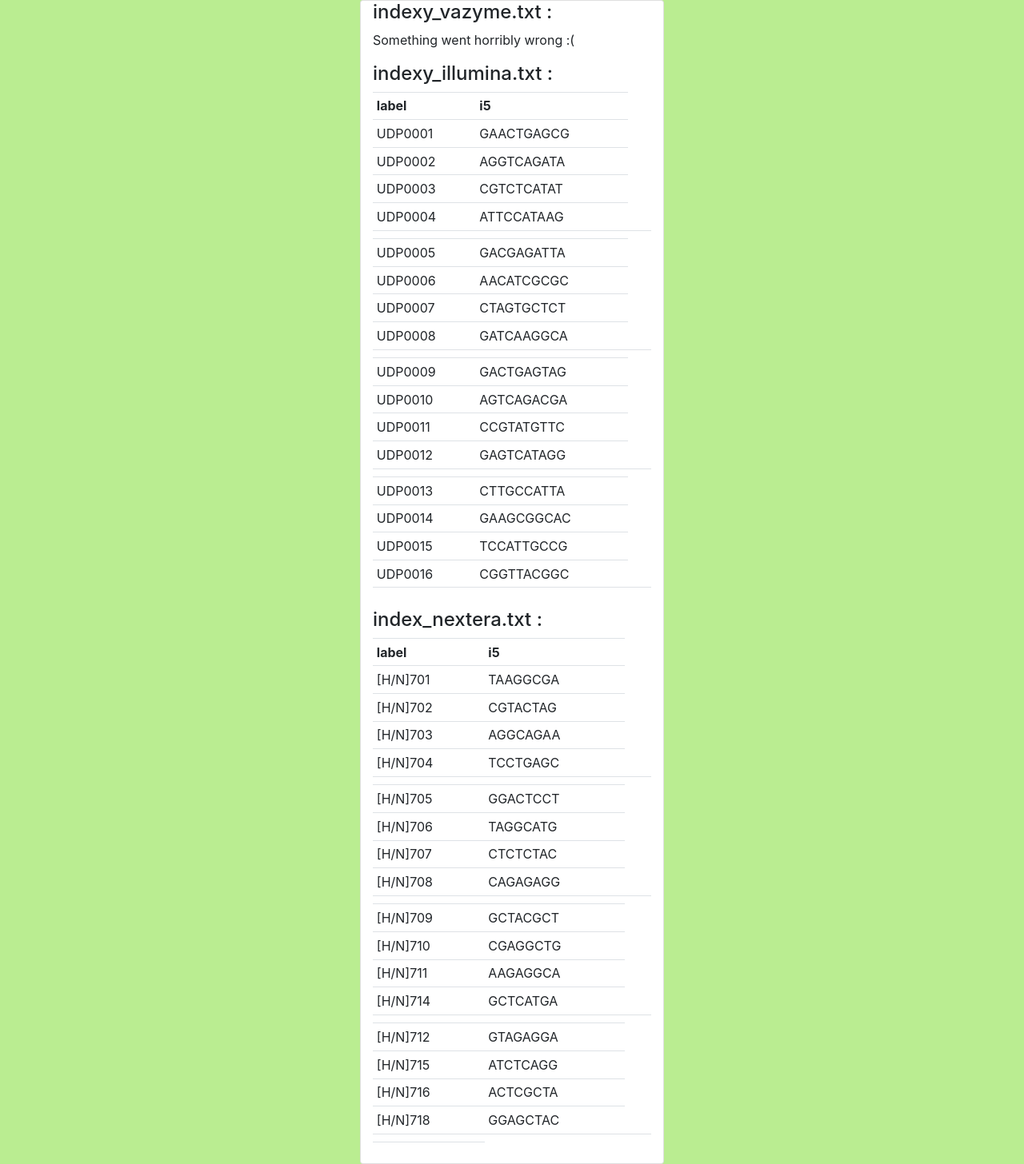
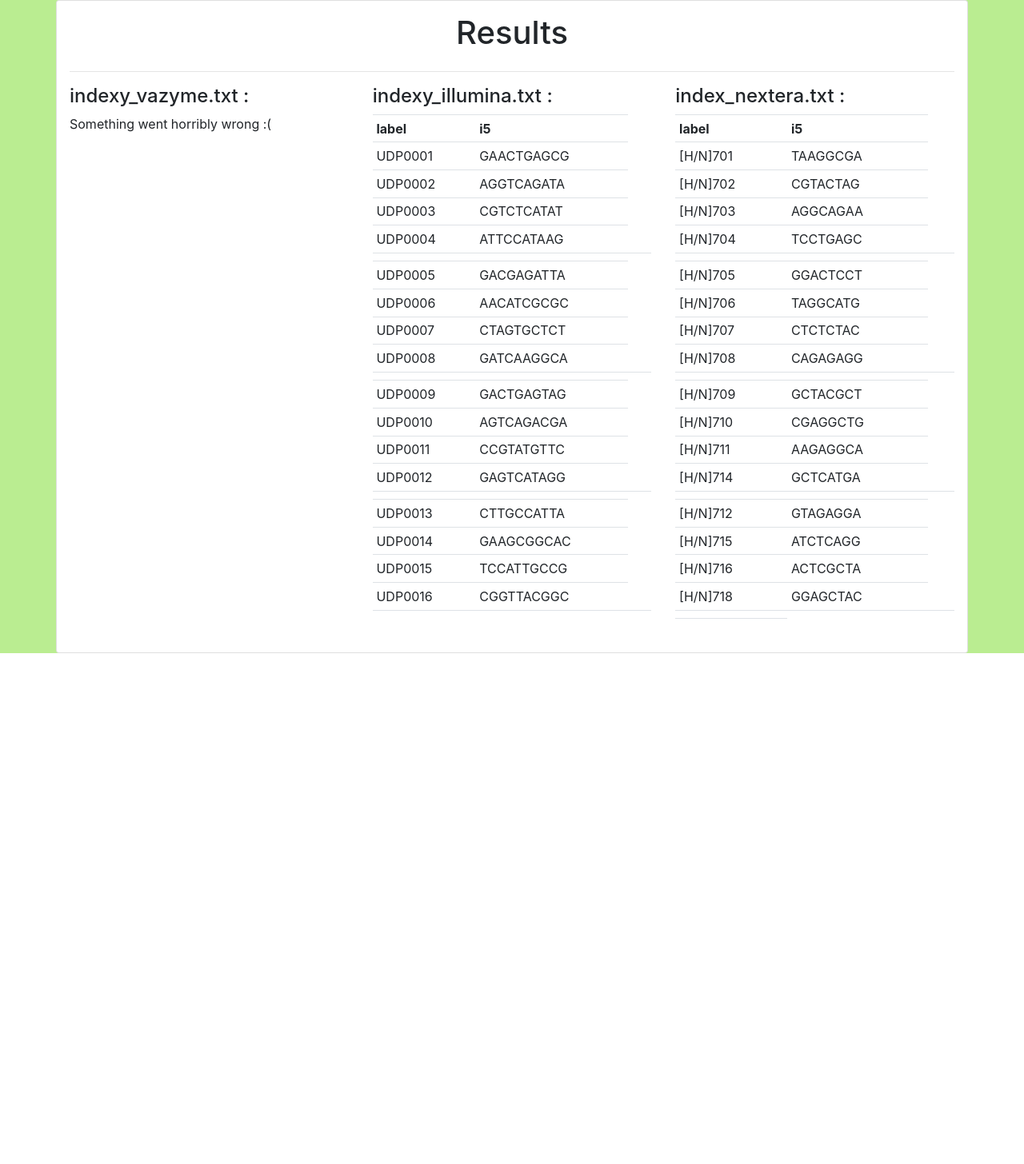
Before and after one commit to alex-zaplik/ngs-seq-tool, a PHP site: page /solver_result.php in a window 1280 px wide. Shown: the whole page at 80% size. After the commit the page ends 817 px from the top, so only its background shows below. Run offline with PHP 8.4, Linux system fonts and the light colour scheme; the visitor is signed in with stand-in values (Sample User, id 1).

Commit message:
bootstrap solver_result

```diff
--- a/frontend/php/utils.php
+++ b/frontend/php/utils.php
@@ -31,11 +31,11 @@ function show_2D_table($title, $data)
     return;
   }
 
-  echo "<p class='h4'>". $title . ":</p>";
+  echo "<div class='col-12 col-sm-6 col-lg-4'><p class='h4'>". $title . ":</p>";
 
   if (empty($data))
   {
-    echo "<p>Something went horribly wrong :(</p>";
+    echo "<p>Something went horribly wrong :(</p></div>";
     return;
   }
 
@@ -57,7 +57,7 @@ function show_2D_table($title, $data)
     }
     echo "</tr>\n";
   }
-  echo "</table>\n";
+  echo "</table></div>\n";
 }
 
 /***
--- a/frontend/solver_result.php
+++ b/frontend/solver_result.php
@@ -21,9 +21,14 @@ move_not_logged_users($_SESSION);
     <script src="https://stackpath.bootstrapcdn.com/bootstrap/4.3.1/js/bootstrap.min.js" integrity="sha384-JjSmVgyd0p3pXB1rRibZUAYoIIy6OrQ6VrjIEaFf/nJGzIxFDsf4x0xIM+B07jRM" crossorigin="anonymous"></script>
 </head>
 <body class="h-100" style="background-color: #baed91;">
-<div class="container h-100">
-  <div class="row h-100 justify-content-center align-items-center">
-    <div class="col-4 card">
+  <div class="container h-100">
+    <div class="row h-100 justify-content-center align-items-center">
+      <div class="col-12 card p-3">
+        <div class="page-header">
+          <h1 class="text-center">Results</h1>
+        </div>
+        <hr>
+        <div class="row">
 
 <?php
 //display last results present in generated/tmp.txt
@@ -60,9 +65,9 @@ while (!feof($fn)) {
 show_2D_table($title, $array);
 fclose($fn);
 ?>
-</body>
-</div>
-</div>
-</div>
+          <div>
+        <div>
+    </div>
+  </div>
 </body>
 </html>
```
